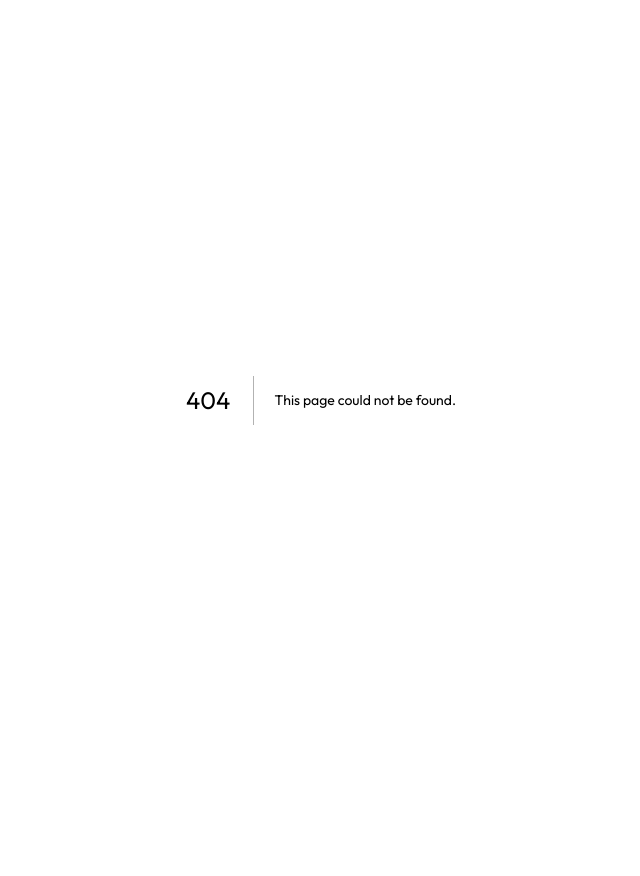
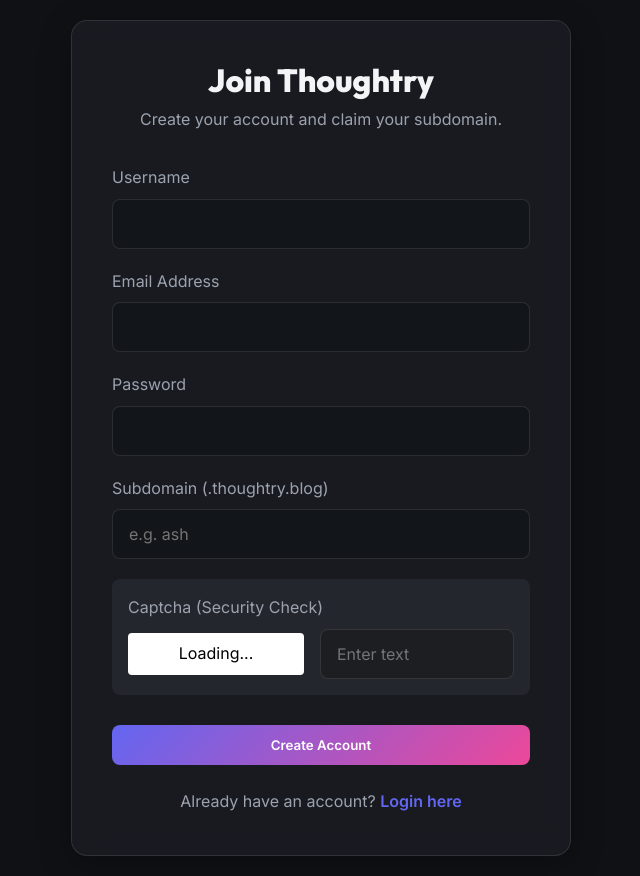
Before and after one commit to mhdashikofficial/thoughtry-frontend, a Next.js app: page /register in a window 1280 px wide. Before the commit this address had no page. Shown: the whole page, without its empty margins (319-959 px from the left). Before the commit the page ends 800 px from the top, so only its background shows below. Built offline with nearby package versions, Linux system fonts and the light colour scheme.

Commit message:
Add missing register and login pages

```diff
--- /dev/null
+++ b/src/app/login/page.tsx
@@ -0,0 +1,57 @@
+'use client';
+
+import { useState } from 'react';
+import Link from 'next/link';
+
+export default function Login() {
+  const [formData, setFormData] = useState({
+    email: '',
+    password: '',
+  });
+
+  const handleSubmit = async (e: React.FormEvent) => {
+    e.preventDefault();
+    // Implementation for hitting backend /api/auth/login goes here
+    alert("Login logic is ready to be connected to the backend.");
+  };
+
+  return (
+    <main style={{ minHeight: '100vh', display: 'flex', alignItems: 'center', justifyContent: 'center', padding: '20px' }}>
+      <div className="glass-panel" style={{ width: '100%', maxWidth: '400px', padding: '40px' }}>
+        <div style={{ textAlign: 'center', marginBottom: '32px' }}>
+          <h1 style={{ fontSize: '2rem', marginBottom: '8px' }}>Welcome Back</h1>
+          <p style={{ color: 'var(--text-muted)' }}>Sign in to your Thoughtry dashboard.</p>
+        </div>
+
+        <form onSubmit={handleSubmit} style={{ display: 'flex', flexDirection: 'column', gap: '20px' }}>
+          <div>
+            <label style={{ display: 'block', marginBottom: '8px', color: 'var(--text-muted)' }}>Email Address</label>
+            <input
+              type="email"
+              className="input-field"
+              required
+              value={formData.email}
+              onChange={(e) => setFormData({...formData, email: e.target.value})}
+            />
+          </div>
+          <div>
+            <label style={{ display: 'block', marginBottom: '8px', color: 'var(--text-muted)' }}>Password</label>
+            <input
+              type="password"
+              className="input-field"
+              required
+              value={formData.password}
+              onChange={(e) => setFormData({...formData, password: e.target.value})}
+            />
+          </div>
+
+          <button type="submit" className="btn-primary" style={{ marginTop: '10px' }}>Login</button>
+        </form>
+
+        <div style={{ marginTop: '24px', textAlign: 'center', color: 'var(--text-muted)' }}>
+          Don't have an account? <Link href="/register" style={{ color: 'var(--primary)', fontWeight: 600 }}>Register</Link>
+        </div>
+      </div>
+    </main>
+  );
+}
--- /dev/null
+++ b/src/app/register/page.tsx
@@ -0,0 +1,103 @@
+'use client';
+
+import { useState } from 'react';
+import Link from 'next/link';
+
+export default function Register() {
+  const [formData, setFormData] = useState({
+    username: '',
+    email: '',
+    password: '',
+    subdomain: '',
+    captchaText: '',
+  });
+
+  // Captcha token would typically come from an API call
+  // For the UI placeholder, we'll just mock it.
+
+  const handleSubmit = async (e: React.FormEvent) => {
+    e.preventDefault();
+    // Implementation for hitting backend /api/auth/register goes here
+    alert("Registration logic is ready to be connected to the backend.");
+  };
+
+  return (
+    <main style={{ minHeight: '100vh', display: 'flex', alignItems: 'center', justifyContent: 'center', padding: '20px' }}>
+      <div className="glass-panel" style={{ width: '100%', maxWidth: '500px', padding: '40px' }}>
+        <div style={{ textAlign: 'center', marginBottom: '32px' }}>
+          <h1 style={{ fontSize: '2rem', marginBottom: '8px' }}>Join Thoughtry</h1>
+          <p style={{ color: 'var(--text-muted)' }}>Create your account and claim your subdomain.</p>
+        </div>
+
+        <form onSubmit={handleSubmit} style={{ display: 'flex', flexDirection: 'column', gap: '20px' }}>
+          <div>
+            <label style={{ display: 'block', marginBottom: '8px', color: 'var(--text-muted)' }}>Username</label>
+            <input
+              type="text"
+              className="input-field"
+              required
+              value={formData.username}
+              onChange={(e) => setFormData({...formData, username: e.target.value})}
+            />
+          </div>
+          <div>
+            <label style={{ display: 'block', marginBottom: '8px', color: 'var(--text-muted)' }}>Email Address</label>
+            <input
+              type="email"
+              className="input-field"
+              required
+              value={formData.email}
+              onChange={(e) => setFormData({...formData, email: e.target.value})}
+            />
+          </div>
+          <div>
+            <label style={{ display: 'block', marginBottom: '8px', color: 'var(--text-muted)' }}>Password</label>
+            <input
+              type="password"
+              className="input-field"
+              required
+              value={formData.password}
+              onChange={(e) => setFormData({...formData, password: e.target.value})}
+            />
+          </div>
+          <div>
+            <label style={{ display: 'block', marginBottom: '8px', color: 'var(--text-muted)' }}>Subdomain (.thoughtry.blog)</label>
+            <input
+              type="text"
+              className="input-field"
+              required
+              placeholder="e.g. ash"
+              value={formData.subdomain}
+              onChange={(e) => setFormData({...formData, subdomain: e.target.value})}
+            />
+          </div>
+
+          <div style={{ padding: '16px', background: 'rgba(255,255,255,0.05)', borderRadius: '8px' }}>
+            <label style={{ display: 'block', marginBottom: '8px', color: 'var(--text-muted)' }}>Captcha (Security Check)</label>
+            <div style={{ display: 'flex', gap: '16px', alignItems: 'center' }}>
+              <div style={{ background: '#fff', padding: '8px', borderRadius: '4px', flex: 1, minHeight: '40px', color: '#000', display: 'flex', alignItems: 'center', justifyContent: 'center' }}>
+                {/* SVG Captcha loads here */}
+                Loading...
+              </div>
+              <input
+                type="text"
+                className="input-field"
+                style={{ flex: 1 }}
+                placeholder="Enter text"
+                required
+                value={formData.captchaText}
+                onChange={(e) => setFormData({...formData, captchaText: e.target.value})}
+              />
+            </div>
+          </div>
+
+          <button type="submit" className="btn-primary" style={{ marginTop: '10px' }}>Create Account</button>
+        </form>
+
+        <div style={{ marginTop: '24px', textAlign: 'center', color: 'var(--text-muted)' }}>
+          Already have an account? <Link href="/login" style={{ color: 'var(--primary)', fontWeight: 600 }}>Login here</Link>
+        </div>
+      </div>
+    </main>
+  );
+}
```
